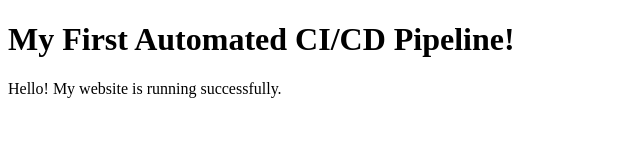
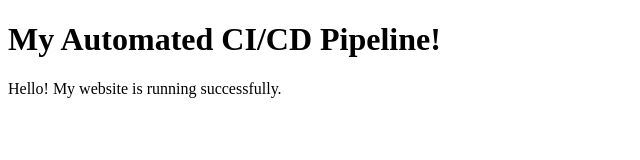
Before and after one commit to DimpalSharma28/DevOps-Project, a plain HTML site: page index.html in a window 1280 px wide. Shown: the whole page, without its empty margins (0-640 px from the left). Drawn offline with Linux system fonts and the light colour scheme.

Commit message:
Update index.html

```diff
--- a/index.html
+++ b/index.html
@@ -5,7 +5,7 @@
     <title>My DevOps Project</title>
 </head>
 <body>
-<h1>My First Automated CI/CD Pipeline!</h1>
+<h1>My  Automated CI/CD Pipeline!</h1>
     <p>Hello! My website is running successfully.</p>
 </body>
 </html>
```
